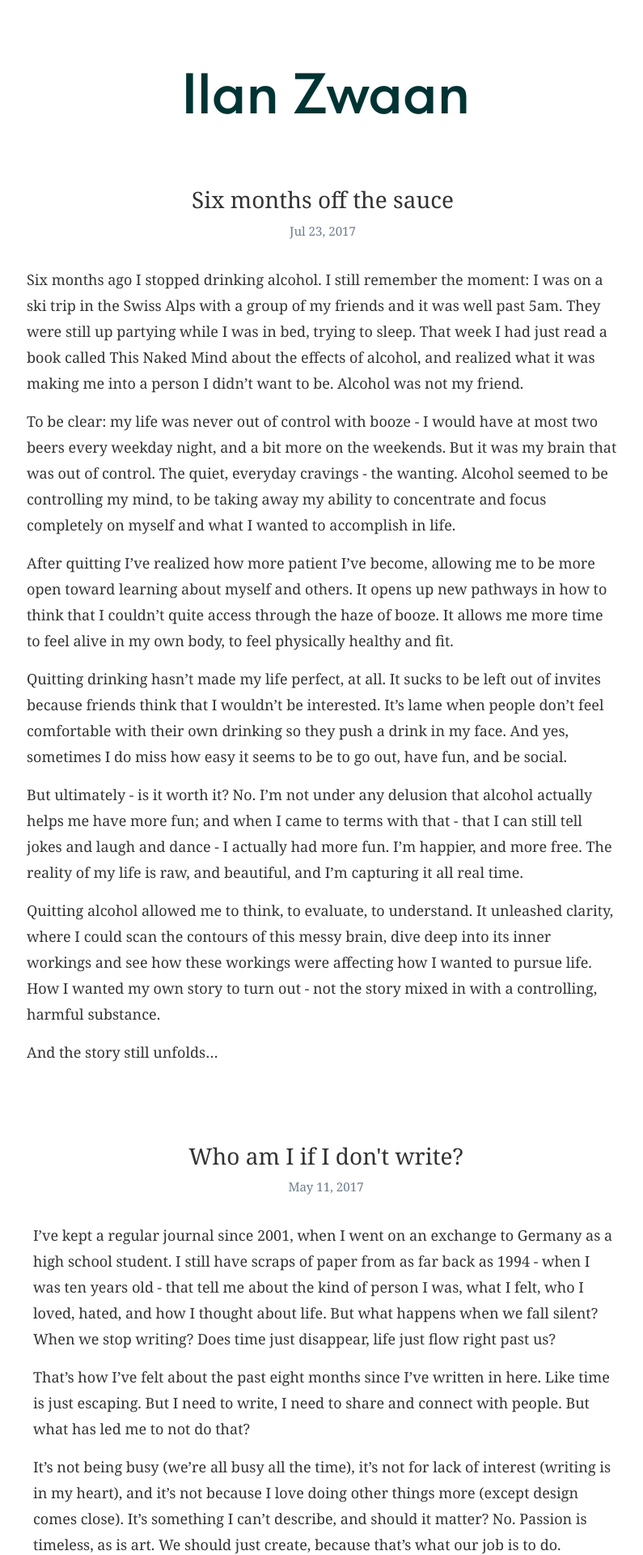
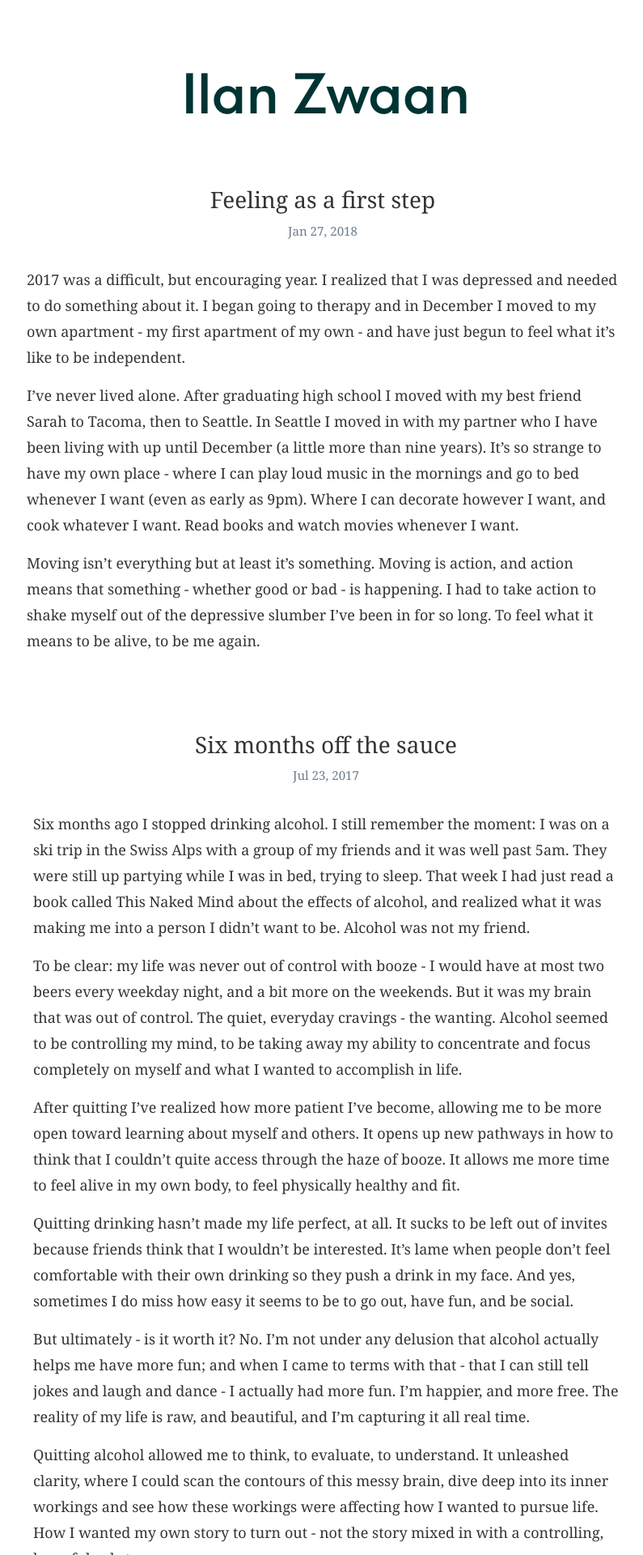
Before and after one commit to mattihicks/matthewmatthew, a Jekyll site: the page built from index.html, in a window 1280 px wide. Shown: the top 1920 px of the page at 81% size, without its empty margins (237-1032 px from the left). Built offline with Jekyll 4.4.1, drawn with Linux system fonts in a browser that asks for light colours; some web fonts are replaced; some of the changed text lies outside the part shown.

Commit message:
added old posts

```diff
--- /dev/null
+++ b/_posts/2017-06-20-unfolding-self.markdown
@@ -0,0 +1,28 @@
+---
+layout: post
+title:  "An unfolding self"
+date:   2017-06-20 21:26:58 +0200
+categories: jewish
+---
+
+![Writing](/assets/images/magein.jpeg){: .after-title }
+<br/>
+
+*“And the day came when the risk to remain tight in a bud was more painful than the risk it took to blossom.”
+— Anaïs Nin*<br/><br>
+
+Growing up there were two sections of the local bookstore I felt afraid to be caught in: the LGBTQ section and the Judaism section. I was raised in a family of Christian fundamentalists, and the mere interest in being gay or Jewish was unthinkable - as if the moment I was caught with one of these books I'd be sent to hell.
+
+But something brought me back to those sections. Time and time again, I'd return and discover truths that felt right to me.
+
+Fast forward almost twenty years, and I have been in a relationship with my Jewish partner for nine years and I've decided to become a part of the Jewish people. Let's be clear: acknowledging one's sexuality and becoming Jewish are two very different things, but both involve a change in identity, a change in how we present ourselves to the outside world.
+
+I am not converting to Judaism for my partner, as he's never been particularly interested in the religious aspects of Judaism - this is my decision alone.
+
+In the beginning of my relationship I was surprised when I discovered my partner was Jewish. I hid my books on Judaism from him. Too ashamed to tell him I had an interest, Judaism was his culture, his ethnicity, his family history, that I had no right to claim as my own. But I deeply craved a relationship with G!d through this sacred lens.
+
+I kept finding myself - in London and Amsterdam and Berlin and Zürich and Paris and Krakow and Cape Town and Florence and Rome and New York City - browsing through the Judaism section in bookstores and visiting Jewish sites and museums. But it still never translated into something that I believed I could do for myself - I didn't have the strength, the confidence. Until I took a flight from New York to Zürich last February.
+
+I was on a flight with a group of Jews traveling to Tel Aviv through Zürich. Across from me sat a man reading a book in Hebrew, and while watching him something within me clicked - I don't know what it was, but a strong feeling toward something. The indescribable feeling arose within me, something of what I knew was so strongly inside was now bubbling over the surface of my life.
+
+After landing in Zürich, I began the task of approaching the G!d that existed all along. I just had to acknowledge the existence within; had to build the confidence to say "Yes" to myself, before I could fully acknowledge what was living in my soul.
--- /dev/null
+++ b/_posts/2018-01-27-feeling-as-a-first-step.markdown
@@ -0,0 +1,15 @@
+---
+layout: post
+title:  "Feeling as a first step"
+date:   2018-01-27 21:26:58 +0200
+categories: personal
+---
+<!--
+![Writing](/assets/images/writing.jpg){: .after-title }
+<br/><br/> -->
+
+2017 was a difficult, but encouraging year. I realized that I was depressed and needed to do something about it. I began going to therapy and in December I moved to my own apartment - my first apartment of my own - and have just begun to feel what it's like to be independent.
+
+I've never lived alone. After graduating high school I moved with my best friend Sarah to Tacoma, then to Seattle. In Seattle I moved in with my partner who I have been living with up until December (a little more than nine years). It's so strange to have my own place - where I can play loud music in the mornings and go to bed whenever I want (even as early as 9pm). Where I can decorate however I want, and cook whatever I want. Read books and watch movies whenever I want.
+
+Moving isn't everything but at least it's something. Moving is action, and action means that something - whether good or bad - is happening. I had to take action to shake myself out of the depressive slumber I've been in for so long. To feel what it means to be alive, to be me again.
--- a/_sass/_base.scss
+++ b/_sass/_base.scss
@@ -219,7 +219,8 @@
 
 .after-title {
     border-radius: 8px;
-    margin: auto;
+    margin: 0 auto;
+    display: block;
 }
 .site-footer {
     display: flex;
```
Also changed, not shown: assets/images/magein.jpeg (added), 2 other files.
